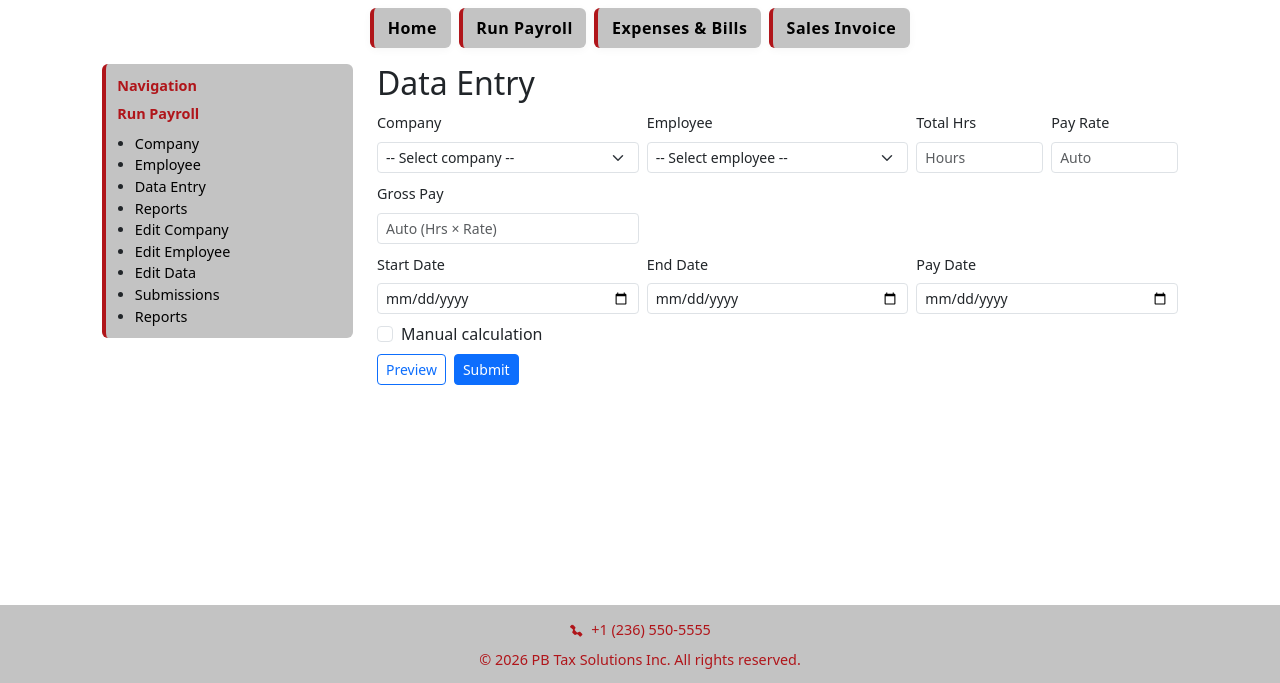
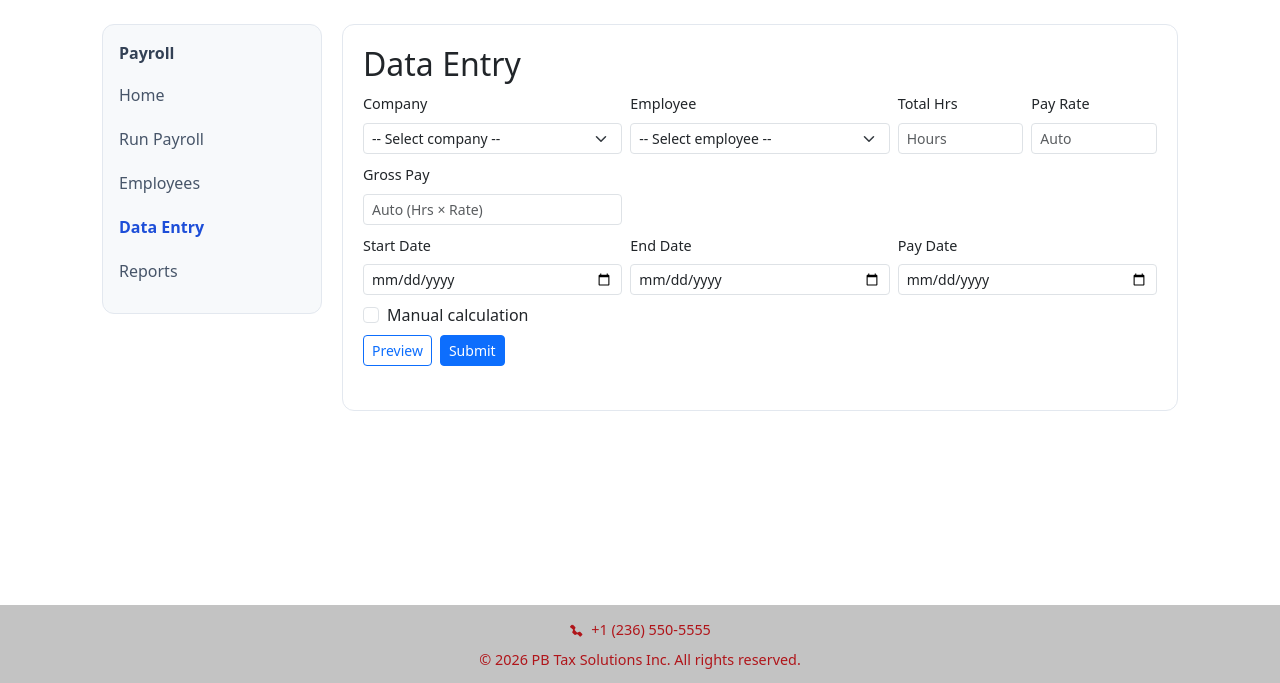
Before and after one commit to vatsraj17-ops/Payroll, a Flask app: page /data-entry in a window 1280 px wide. Shown: the part 117-800 px from the top of the page. Run offline with Flask 3, Linux system fonts and the light colour scheme; the visitor is signed in with stand-in values (Sample User, id 1).

Commit message:
Added sidebar to Data Entry page

```diff
--- a/templates/data_entry.html
+++ b/templates/data_entry.html
@@ -1,7 +1,73 @@
 {% extends 'base.html' %}
+{% set hide_nav = true %}
+{% set hide_sidebar = true %}
+{% set show_hamburger = false %}
 {% block content %}
-<h2>Data Entry</h2>
-<form method="post" class="mb-4">
+<style>
+  .side-shell {
+    display: grid;
+    grid-template-columns: 220px 1fr;
+    gap: 20px;
+  }
+  .side-sidebar {
+    background: #f7f9fb;
+    border: 1px solid #e3e8ef;
+    border-radius: 12px;
+    padding: 16px;
+    height: fit-content;
+  }
+  .side-sidebar .title {
+    font-weight: 600;
+    color: #334155;
+    margin-bottom: 12px;
+  }
+  .side-nav {
+    list-style: none;
+    padding: 0;
+    margin: 0;
+  }
+  .side-nav li {
+    margin-bottom: 8px;
+  }
+  .side-nav a {
+    display: block;
+    text-decoration: none;
+    color: #475569;
+    padding: 6px 0;
+    border-radius: 0;
+    transition: all 0.2s;
+  }
+  .side-nav a:hover {
+    color: #1d4ed8;
+    font-weight: 600;
+  }
+  .side-nav a.active {
+    color: #1d4ed8;
+    font-weight: 600;
+  }
+  .main-content {
+    background: white;
+    border-radius: 12px;
+    border: 1px solid #e3e8ef;
+    padding: 20px;
+  }
+</style>
+
+<div class="side-shell">
+  <div class="side-sidebar">
+    <div class="title">Payroll</div>
+    <ul class="side-nav">
+      <li><a href="/">Home</a></li>
+      <li><a href="/payroll">Run Payroll</a></li>
+      <li><a href="/employees">Employees</a></li>
+      <li><a href="/data-entry" class="active">Data Entry</a></li>
+      <li><a href="/reports">Reports</a></li>
+    </ul>
+  </div>
+
+  <div class="main-content">
+    <h2>Data Entry</h2>
+    <form method="post" class="mb-4">
   <div class="row g-2 mb-2">
     <div class="col-12 col-md-4">
       <label class="form-label" style="font-size:0.9rem;">Company</label>
@@ -205,4 +271,6 @@ document.addEventListener('DOMContentLoaded', function(){
   {% endif %}
 {% endif %}
 
+  </div>
+</div>
 {% endblock %}
```
